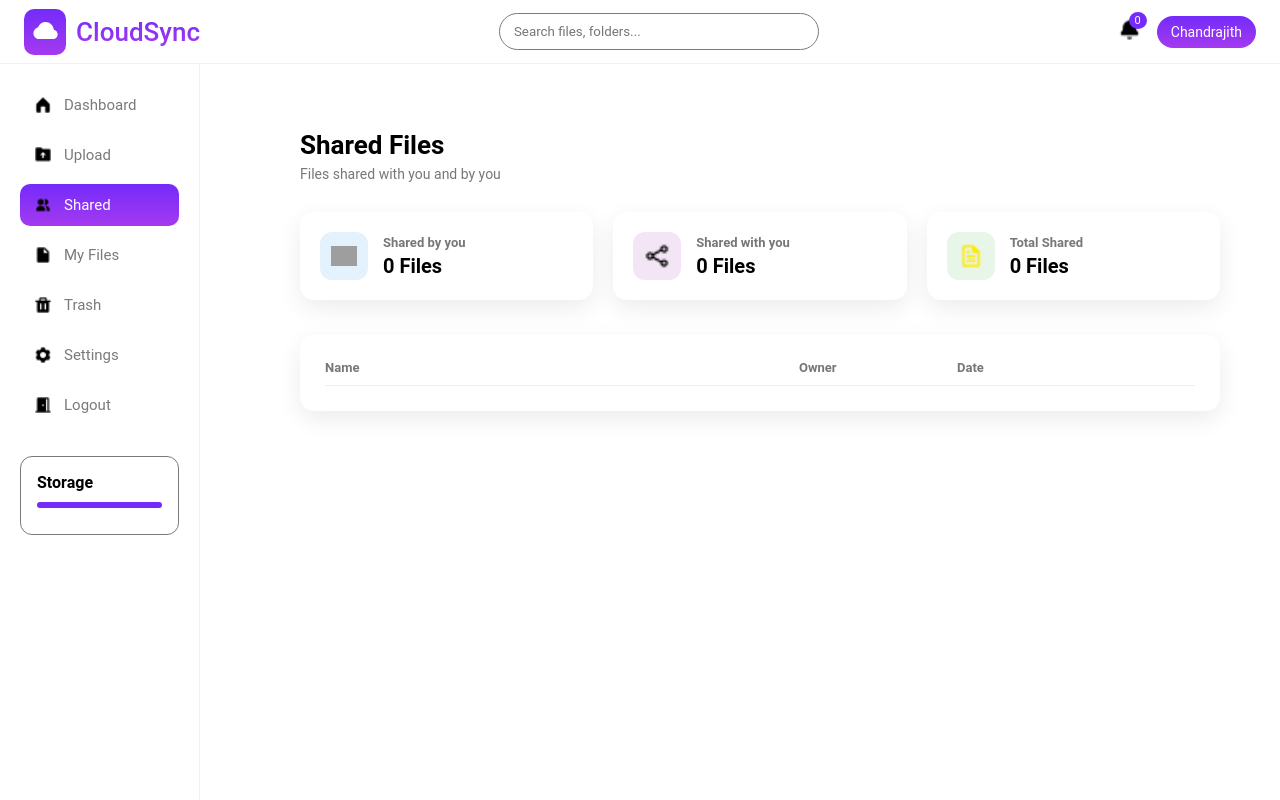
After one commit to chandrajithA/vtscloudsync, a Django app: page /user/shared/ in a window 1280 px wide. The commit adds this page. Run offline with Django 5.2, Linux system fonts and the light colour scheme; a user stored in the database is signed in; data comes from the database, SQL or seed files in the repository; both versions use the stored data as it was after the commit; data that the repository does not hold is empty; grey boxes are pictures that could not be loaded.

Commit message:
shared file change

```diff
--- /dev/null
+++ b/static/css/shared.css
@@ -0,0 +1,191 @@
+
+
+.shared-wrapper {
+    padding: 30px;
+}
+
+/* Page header */
+.shared-header h2 {
+    font-size: 26px;
+    font-weight: 600;
+    margin-bottom: 6px;
+}
+
+.shared-header p {
+    color: #777;
+    font-size: 14px;
+    margin-bottom: 30px;
+}
+
+/* =========================
+   STATS CARDS
+========================= */
+
+.shared-stats {
+    display: grid;
+    grid-template-columns: repeat(auto-fit, minmax(220px, 1fr));
+    gap: 20px;
+    margin-bottom: 35px;
+}
+
+.stat-card {
+    background: #fff;
+    border-radius: 14px;
+    padding: 20px;
+    display: flex;
+    align-items: center;
+    gap: 15px;
+    box-shadow: 0 8px 25px rgba(0,0,0,0.08);
+}
+
+.stat-icon {
+    width: 48px;
+    height: 48px;
+    border-radius: 12px;
+    display: flex;
+    align-items: center;
+    justify-content: center;
+}
+
+.stat-icon.blue { background: #e3f2fd; }
+.stat-icon.purple { background: #f3e5f5; }
+.stat-icon.green { background: #e8f5e9; }
+
+.stat-icon img {
+    width: 26px;
+}
+
+.stat-info h4 {
+    font-size: 13px;
+    color: #777;
+    margin-bottom: 4px;
+}
+
+.stat-info strong {
+    font-size: 20px;
+    font-weight: 600;
+}
+
+/* =========================
+   FILE LIST
+========================= */
+
+.shared-table {
+    background: #fff;
+    border-radius: 14px;
+    padding: 25px;
+    box-shadow: 0 8px 25px rgba(0,0,0,0.08);
+}
+
+/* Search bar */
+.shared-search {
+    display: flex;
+    align-items: center;
+    justify-content: space-between;
+    margin-bottom: 20px;
+}
+
+.shared-search input {
+    width: 100%;
+    max-width: 320px;
+    padding: 10px 14px;
+    border-radius: 20px;
+    border: 1px solid #ddd;
+    outline: none;
+}
+
+/* Header row */
+.shared-head {
+    display: grid;
+    grid-template-columns: 3fr 1fr 1fr 80px;
+    font-size: 13px;
+    font-weight: 600;
+    color: #777;
+    padding-bottom: 10px;
+    border-bottom: 1px solid #eee;
+}
+
+/* Rows */
+.shared-row {
+    display: grid;
+    grid-template-columns: 3fr 1fr 1fr 80px;
+    align-items: center;
+    padding: 14px 0;
+    border-bottom: 1px solid #f0f0f0;
+}
+
+.shared-row:last-child {
+    border-bottom: none;
+}
+
+/* File info */
+.shared-file {
+    display: flex;
+    align-items: center;
+    gap: 12px;
+}
+
+.shared-file img {
+    width: 36px;
+}
+
+.shared-file-name {
+    font-weight: 500;
+    font-size: 14px;
+}
+
+.shared-file-meta {
+    font-size: 12px;
+    color: #888;
+}
+
+/* Actions */
+.shared-actions {
+    display: flex;
+    justify-content: flex-end;
+    gap: 10px;
+}
+
+.shared-actions a {
+    width: 34px;
+    height: 34px;
+    border-radius: 50%;
+    background: #f5f5f5;
+    display: flex;
+    align-items: center;
+    justify-content: center;
+    transition: 0.2s;
+}
+
+.shared-actions a:hover {
+    background: #e0e0ff;
+}
+
+.shared-actions img {
+    width: 16px;
+}
+
+.icon-btn {
+    width: 34px;
+    height: 34px;
+    border-radius: 50%;
+    background: var(--white);
+    border: none;
+    cursor: pointer;
+    font-size: 14px;
+    display: flex;
+    align-items: center;
+    justify-content: center;
+    transition: all .2s ease;
+}
+
+.icon-btn:hover {
+    background: var(--primary-light);
+    transform: scale(1.08);
+}
+
+.recent-actions {
+    display: flex;
+    gap: 10px;
+    align-self: flex-end;
+}
--- a/storageapp/admin.py
+++ b/storageapp/admin.py
@@ -3,3 +3,4 @@ from .models import *
 
 # Register your models here.
 admin.site.register(CloudFile)
+admin.site.register(SharedFile)
--- a/storageapp/templates/storageapp/base.html
+++ b/storageapp/templates/storageapp/base.html
@@ -39,7 +39,7 @@
     </form>
 
     <div class="header-right">
-        <div class="notification"><img src="{% static 'images/bell.png' %}" alt="" srcset=""><span>3</span></div>
+        <div class="notification"><img src="{% static 'images/bell.png' %}" alt="" srcset=""><span>0</span></div>
         <div class="user-pill">{{ request.user.first_name|default:request.user.username }}</div>
     </div>
 </div>
@@ -48,7 +48,7 @@
 <div class="sidebar">
     <a href="{% url 'storageapp:dashboard' %}" class="nav-item {% if request.resolver_match.url_name == 'dashboard' %}active{% endif %}"><img src="{% static 'images/dashboard.png' %}" alt=""> Dashboard</a>
     <a href="{% url 'storageapp:upload_page' %}" class="nav-item {% if request.resolver_match.url_name == 'upload_page' %}active{% endif %}"><img src="{% static 'images/upload.png' %}" alt=""> Upload</a>
-    {% comment %} <a href="{% url 'storageapp:share_file' %}" class="nav-item {% if request.resolver_match.url_name == 'share_file' %}active{% endif %}"><img src="{% static 'images/share.png' %}" alt=""> Shared</a> {% endcomment %}
+    <a href="{% url 'storageapp:shared_files' %}" class="nav-item {% if request.resolver_match.url_name == 'shared_files' %}active{% endif %}"><img src="{% static 'images/share.png' %}" alt=""> Shared</a>
     <a href="{% url 'storageapp:myfiles' %}" class="nav-item {% if request.resolver_match.url_name == 'myfiles' %}active{% endif %}"><img src="{% static 'images/myfile.png' %}" alt=""> My Files</a>
     <a href="{% url 'storageapp:trash' %}" class="nav-item {% if request.resolver_match.url_name == 'trash' %}active{% endif %}"><img src="{% static 'images/trash.png' %}" alt=""> Trash</a>
     <a href="{% url 'storageapp:settings' %}" class="nav-item {% if request.resolver_match.url_name == 'settings' %}active{% endif %}"><img src="{% static 'images/settings.png' %}" alt=""> Settings</a>
--- a/storageapp/templates/storageapp/share.html
+++ /dev/null
@@ -1,3 +0,0 @@
-{% extends 'storageapp/base.html' %}
-
-{% block title %}Share - Cloudsync{% endblock %}
--- /dev/null
+++ b/storageapp/templates/storageapp/shared.html
@@ -0,0 +1,128 @@
+{% extends 'storageapp/base.html' %}
+{% load static %}
+{% load humanize %}
+
+{% block title %}Shared - Cloudsync{% endblock %}
+
+{% block style %}
+    <link rel="stylesheet" href="{% static 'css/shared.css' %}">
+{% endblock %}
+
+{% block content %}
+
+<div class="shared-wrapper">
+
+    <div class="shared-header">
+        <h2>Shared Files</h2>
+        <p>Files shared with you and by you</p>
+    </div>
+
+    <!-- Stats -->
+    <div class="shared-stats">
+        <div class="stat-card">
+            <div class="stat-icon blue">
+                <img src="{% static 'images/users.png' %}">
+            </div>
+            <div class="stat-info">
+                <h4>Shared by you</h4>
+                <strong>{{ shared_by_me|length }} Files</strong>
+            </div>
+        </div>
+
+        <div class="stat-card">
+            <div class="stat-icon purple">
+                <img src="{% static 'images/shareicon.png' %}">
+            </div>
+            <div class="stat-info">
+                <h4>Shared with you</h4>
+                <strong>{{ shared_with_me|length }} Files</strong>
+            </div>
+        </div>
+
+        <div class="stat-card">
+            <div class="stat-icon green">
+                <img src="{% static 'images/file.png' %}">
+            </div>
+            <div class="stat-info">
+                <h4>Total Shared</h4>
+                <strong>{{ shared_by_me|length|add:shared_with_me|length }} Files</strong>
+            </div>
+        </div>
+    </div>
+
+    <!-- Table -->
+    <div class="shared-table">
+
+        <div class="shared-head">
+            <span>Name</span>
+            <span>Owner</span>
+            <span>Date</span>
+            <span></span>
+        </div>
+
+        {% for s in shared_with_me %}
+        <div class="shared-row">
+            <div class="shared-file">
+                <img src="{% static 'images/file.png' %}">
+                <div>
+                    <div class="shared-file-name">{{ s.file.file_name }}</div>
+                    <div class="shared-file-meta">
+                        {{ s.file.file_size|filesizeformat }}
+                    </div>
+                </div>
+            </div>
+
+            <span>{{ s.owner.username }}</span>
+            <span>{{ s.shared_at|date:"M d" }}</span>
+
+            <!-- VIEW -->
+            <div class="recent-actions">
+                <a href="{{ s.file.file_url }}" target="_blank" title="View" class="icon-btn">
+                    <img src="{% static 'images/hidepassword_icon.png' %}">
+                </a>
+
+
+
+                    <a href="{% url 'storageapp:download_file' s.file.id %}" class="icon-btn">
+                        <img src="{% static 'images/download.png' %}">
+                    </a>
+
+
+                <!-- DELETE -->
+                <button onclick="removeShared('{{ s.id }}')" title="Remove" class="icon-btn">
+                    <img src="{% static 'images/trash.png' %}">
+                </button>
+
+
+            </div>
+        </div>
+        {% endfor %}
+
+    </div>
+</div>
+{% endblock %}
+
+{% block script %}
+<script>
+function removeShared(sharedId) {
+    if (!confirm("Remove this shared file?")) return;
+
+    fetch(`/user/shared/${sharedId}/remove/`, {
+        method: "POST",
+        headers: {
+            "X-CSRFToken": "{{ csrf_token }}"
+        }
+    })
+    .then(res => res.json())
+    .then(data => {
+        if (data.success) {
+            location.reload();
+        } else {
+            alert(data.error || "Failed");
+        }
+    })
+    .catch(() => alert("Error occurred"));
+}
+
+</script>
+{% endblock %}
--- a/storageapp/urls.py
+++ b/storageapp/urls.py
@@ -6,7 +6,9 @@ app_name = 'storageapp'
 urlpatterns = [
     path('dashboard/', dashboard, name='dashboard'),
     path('upload/', upload_page, name='upload_page'),
-    path('share/', share_file, name='share_file'),
+    path('shared/', shared_files, name='shared_files'),
+    path("file/<int:file_id>/share/", share_file_api, name="share_file"),
+    path("shared/<int:shared_id>/remove/", remove_shared_file, name="remove_shared_file"),
     path('myfiles/', myfiles, name='myfiles'),
     path("file/<int:file_id>/download/", download_file, name="download_file"),
     path("myfiles/search/", myfiles_search, name="myfiles_search"),
--- a/storageapp/views.py
+++ b/storageapp/views.py
@@ -10,6 +10,11 @@ from django.utils import timezone
 from django.db.models import Count, Sum
 from django.views.decorators.http import require_POST
 from django.db.models import Q
+from django.contrib.auth import get_user_model
+import requests
+from django.http import StreamingHttpResponse, Http404
+
+User = get_user_model()
 
 
 
@@ -193,9 +198,56 @@ def upload_page(request):
 
 
 @login_required
-def share_file(request):
-    # files = File.objects.filter(owner=request.user, is_deleted=False)
-    return render(request, 'storageapp/share.html')
+def shared_files(request):
+    shared_with_me = SharedFile.objects.filter(
+        shared_with=request.user,
+        file__is_deleted=False
+    ).select_related("file", "owner")
+
+    shared_by_me = SharedFile.objects.filter(
+        owner=request.user,
+        file__is_deleted=False
+    ).select_related("file", "shared_with")
+
+    return render(request, "storageapp/shared.html", {
+        "shared_with_me": shared_with_me,
+        "shared_by_me": shared_by_me,
+    })
+
+
+@require_POST
+@login_required
+def share_file_api(request, file_id):
+    file = get_object_or_404(
+        CloudFile,
+        id=file_id,
+        user=request.user,
+        is_deleted=False
+    )
+
+    username = request.POST.get("username")
+
+    if not username:
+        return JsonResponse({"success": False, "error": "Username required"})
+
+    try:
+        target_user = User.objects.get(username=username)
+    except User.DoesNotExist:
+        return JsonResponse({"success": False, "error": "User not found"})
+
+    if target_user == request.user:
+        return JsonResponse({"success": False, "error": "Cannot share with yourself"})
+
+    SharedFile.objects.get_or_create(
+        file=file,
+        owner=request.user,
+        shared_with=target_user
+    )
+
+    return JsonResponse({"success": True})
+
+
+
 
 @login_required
 def myfiles(request):
@@ -227,33 +279,56 @@ def myfiles(request):
     )
 
 
-import requests
-from django.http import StreamingHttpResponse, Http404
+
+
 
 @login_required
 def download_file(request, file_id):
-    file = get_object_or_404(
-        CloudFile,
+    file = CloudFile.objects.filter(
         id=file_id,
-        user=request.user,
         is_deleted=False
-    )
+    ).filter(
+        Q(user=request.user) |
+        Q(shared_entries__shared_with=request.user)
+    ).distinct().first()
 
-    try:
-        r = requests.get(file.file_url, stream=True, timeout=30)
-        r.raise_for_status()
-    except Exception:
-        raise Http404("File not available")
+    if not file:
+        raise Http404("File not accessible")
+
+    r = requests.get(file.file_url, stream=True, timeout=30)
+    r.raise_for_status()
 
     response = StreamingHttpResponse(
         r.iter_content(chunk_size=8192),
         content_type=r.headers.get("Content-Type", "application/octet-stream"),
     )
-
     response["Content-Disposition"] = f'attachment; filename="{file.file_name}"'
     response["Content-Length"] = r.headers.get("Content-Length", "")
+    return response
 
-    return response
+
+
+
+@require_POST
+@login_required
+def remove_shared_file(request, shared_id):
+    shared = get_object_or_404(
+        SharedFile,
+        id=shared_id
+    )
+
+    # 🔐 Security check
+    if request.user != shared.owner and request.user != shared.shared_with:
+        return JsonResponse({"success": False, "error": "Not allowed"})
+
+    # ✅ ONLY remove share entry
+    shared.delete()
+
+    return JsonResponse({"success": True})
+
+
+
+
 
 @login_required
 def myfiles_search(request):
@@ -357,6 +432,9 @@ def delete_file(request, file_id):
     })
 
 
+
+
+
 @login_required
 def empty_trash(request):
     files = CloudFile.objects.filter(user=request.user, is_deleted=True)
--- a/vtscloudsync/settings.py
+++ b/vtscloudsync/settings.py
@@ -99,6 +99,9 @@ TEMPLATES = [
         },
     },
 ]
+
+
+
 
 WSGI_APPLICATION = 'vtscloudsync.wsgi.application'
 
```
Also changed, not shown: storageapp/models.py (+27 -0 lines), storageapp/templates/storageapp/dashboard.html (+33 -3 lines), db.sqlite3, storageapp/migrations/0020_sharedfile.py (added).
